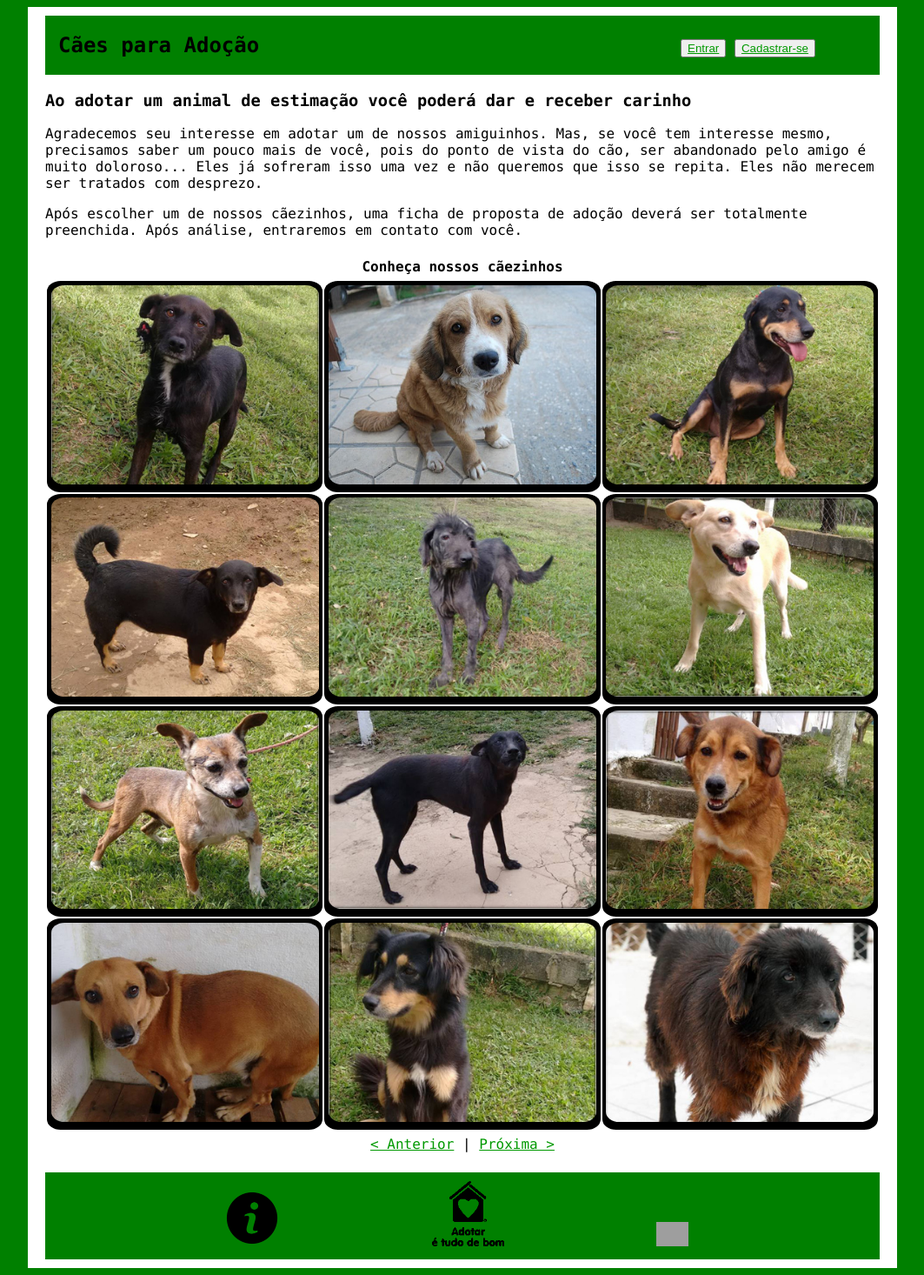
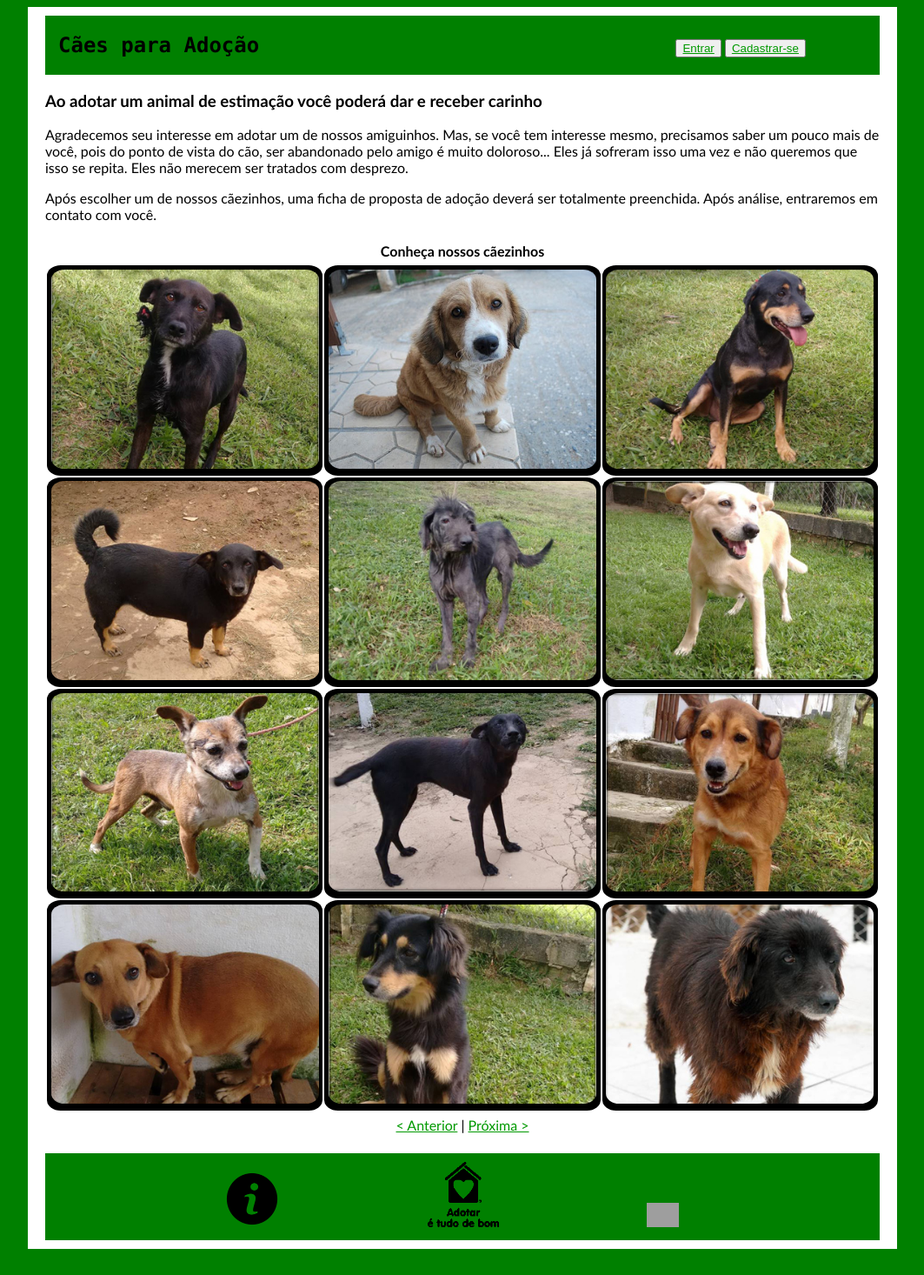
Before and after one commit to NelioCarneval/ProjetoFPIN20161, a PHP site: page /html/CaesParaAdocao.html in a window 1280 px wide. Shown: the whole page at 87% size, without its empty margins (108-1171 px from the left). After the commit the page ends 1436 px from the top, so only its background shows below. Run offline with PHP 8.4, Linux system fonts and the light colour scheme; grey boxes are pictures that could not be loaded.

Commit message:
Update CaesParaAdocao.css
Corrigindo font-family para Trebuchet MS, Helvetica, Arial, sans-serif;

```diff
--- a/css/CaesParaAdocao.css
+++ b/css/CaesParaAdocao.css
@@ -1,5 +1,5 @@
 body{
-	font-family: Ubuntu, Consolas, Verdana;
+	font-family: Trebuchet MS, Helvetica, Arial, sans-serif;
 	background-color: green;
 }
 
```
